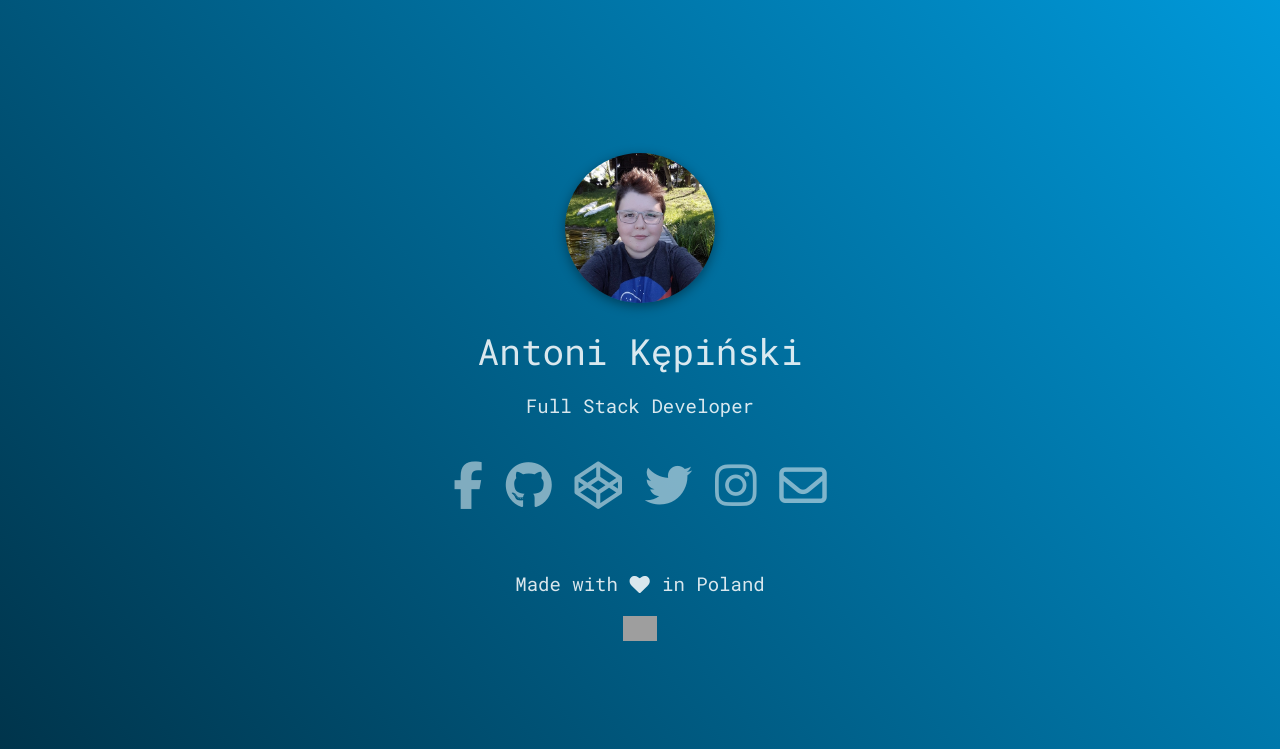
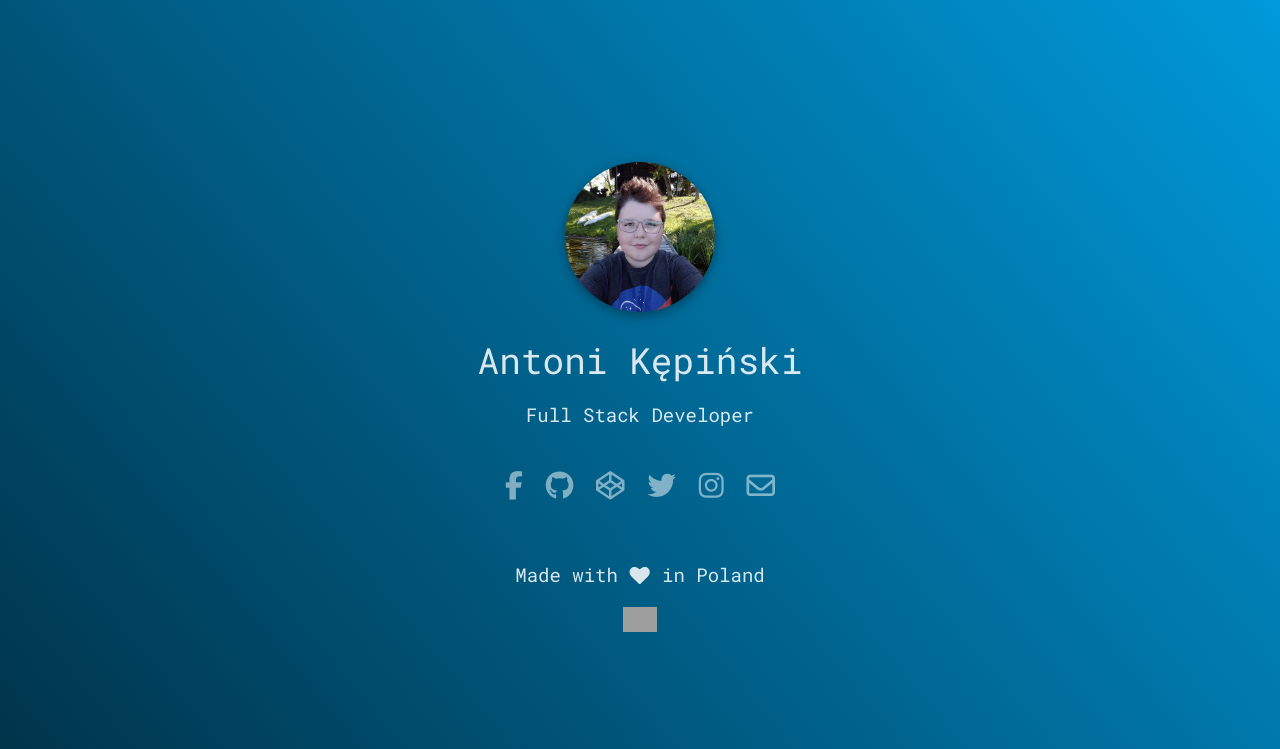
Before and after one commit to xxczaki/alpha, a PHP site: page / in a window 1280 px wide. Shown: the top 749 px of the page. Run offline with PHP 8.4, Linux system fonts and the light colour scheme; some libraries are stand-ins or nearby versions; grey boxes are pictures that could not be loaded.

Commit message:
Update main.css

```diff
--- a/css/main.css
+++ b/css/main.css
@@ -55,7 +55,7 @@ html {
 .social-link {
   color: rgba(255, 255, 255, 0.5);
   display: inline-block;
-  font-size: 2.5rem;
+  font-size: 1.5rem;
   margin: 0.3rem;
   text-decoration: none;
   transition: all 0.5s ease;
```
